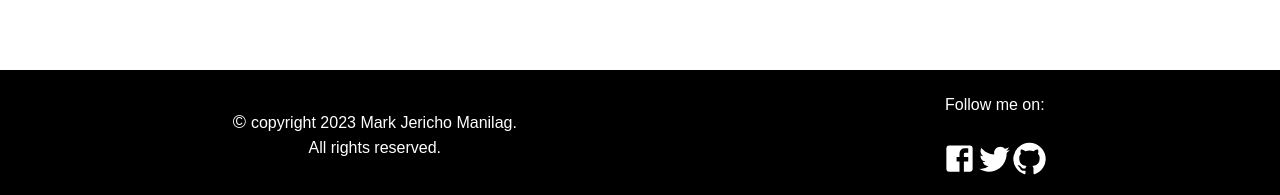
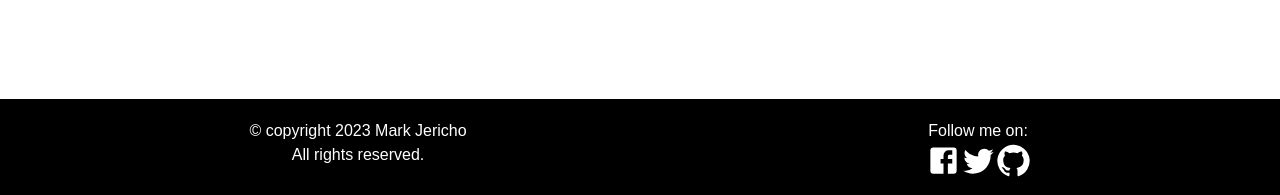
Before and after one commit to jerichodon1998/mj-ecommerce, a Next.js app: page /about in a window 1280 px wide. Shown: the part 602-797 px from the top of the page. Built offline with nearby package versions, Linux system fonts and the light colour scheme; no server answers; a web font is replaced by a local one.

Commit message:
footer links & cpyrights font

```diff
--- a/src/layout/Footer.js
+++ b/src/layout/Footer.js
@@ -6,20 +6,35 @@ const Footer = () => {
 	const year = new Date().getFullYear();
 	const iconStyle = "cursor-pointer";
 	return (
-		<div className="bg-primary mt-auto h-24 md:h-32 w-full items-center px-5 text-white grid grid-flow-col">
+		<div className="bg-primary mt-auto p-5 d:h-32 w-full px-5 text-white grid grid-flow-col">
 			<div className="text-center">
-				<span className="text-lg">&copy; </span>
-				copyright {year} Mark Jericho Manilag.
+				<span>&copy; </span>
+				copyright {year} Mark Jericho
 				<br />
 				All rights reserved.
 			</div>
-			<div className="grid grid-flow-row text-center">
+			<div className="flex flex-col text-center">
 				<div>Follow me on:</div>
-				<br />
 				<div>
-					<FacebookIcon className={iconStyle} color="white" fontSize="large" />
-					<TwitterIcon className={iconStyle} color="white" fontSize="large" />
-					<GitHubIcon className={iconStyle} color="white" fontSize="large" />
+					<a
+						href="https://www.facebook.com/markjericho.manilag.35"
+						target="_blank"
+					>
+						<FacebookIcon
+							className={iconStyle}
+							color="white"
+							fontSize="large"
+						/>
+					</a>
+					<a
+						href="https://www.facebook.com/markjericho.manilag.35"
+						target="_blank"
+					>
+						<TwitterIcon className={iconStyle} color="white" fontSize="large" />
+					</a>
+					<a href="https://twitter.com/jerichodon1998" target="_blank">
+						<GitHubIcon className={iconStyle} color="white" fontSize="large" />
+					</a>
 				</div>
 			</div>
 		</div>
```
